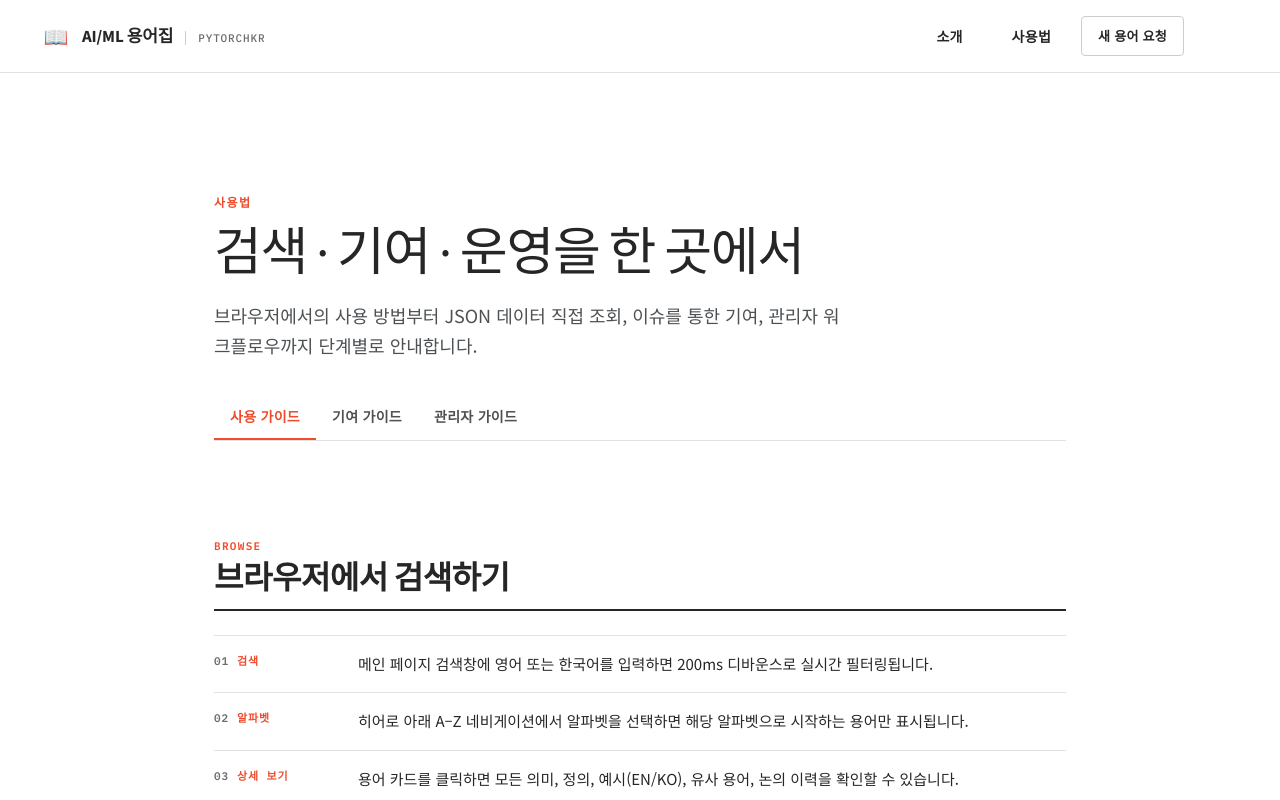
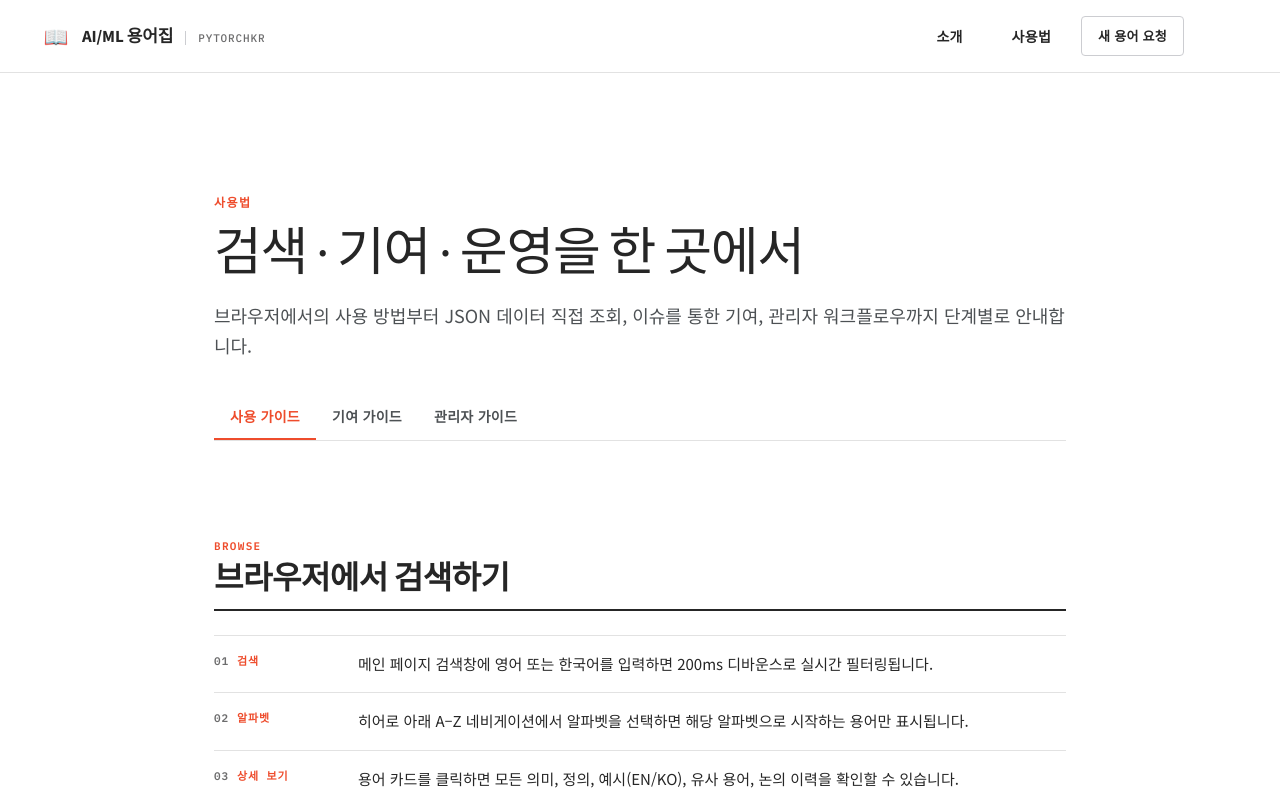
Before and after one commit to PyTorchKorea/kr-terms-poc, a React (Vite) app: page /#/guide in a window 1280 px wide. Shown: the top 800 px of the page. Built offline with nearby package versions, Linux system fonts and the light colour scheme; some icons are missing.

Commit message:
fix: 페이지 헤더 lead 문단을 컨테이너 전체 폭으로 확장

```diff
--- a/src/pages/AboutPage.tsx
+++ b/src/pages/AboutPage.tsx
@@ -300,7 +300,7 @@ function PageHeader({
           fontSize: { xs: 16, md: 18 },
           lineHeight: 1.65,
           color: 'var(--fg-2)',
-          maxWidth: 640,
+          width: '100%',
         }}
       >
         {lead}
--- a/src/pages/GuidePage.tsx
+++ b/src/pages/GuidePage.tsx
@@ -318,7 +318,7 @@ function PageHeader({
       >
         {title}
       </Typography>
-      <Typography sx={{ fontSize: { xs: 16, md: 18 }, lineHeight: 1.65, color: 'var(--fg-2)', maxWidth: 640 }}>
+      <Typography sx={{ fontSize: { xs: 16, md: 18 }, lineHeight: 1.65, color: 'var(--fg-2)', width: '100%' }}>
         {lead}
       </Typography>
     </Box>
```
